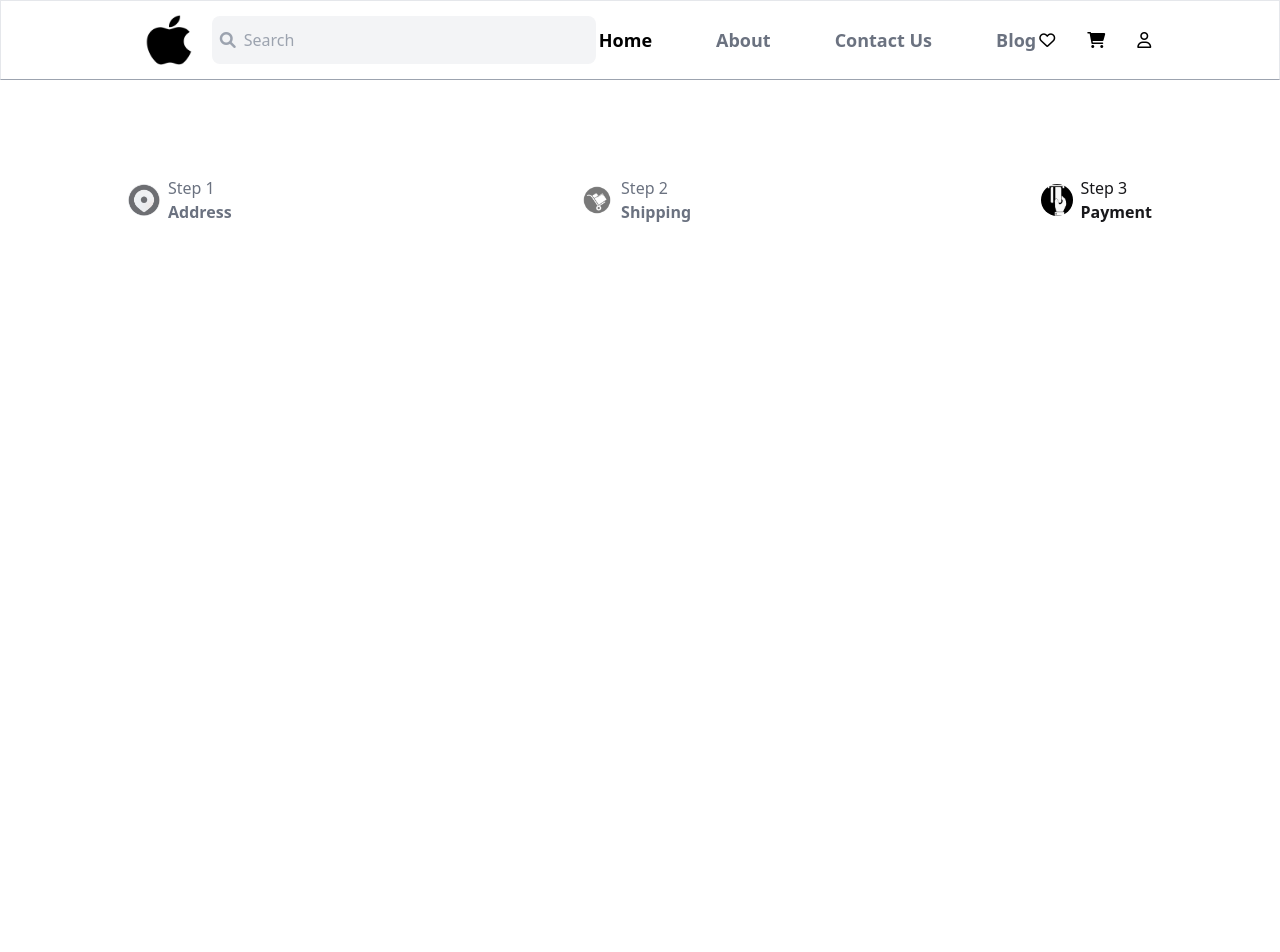
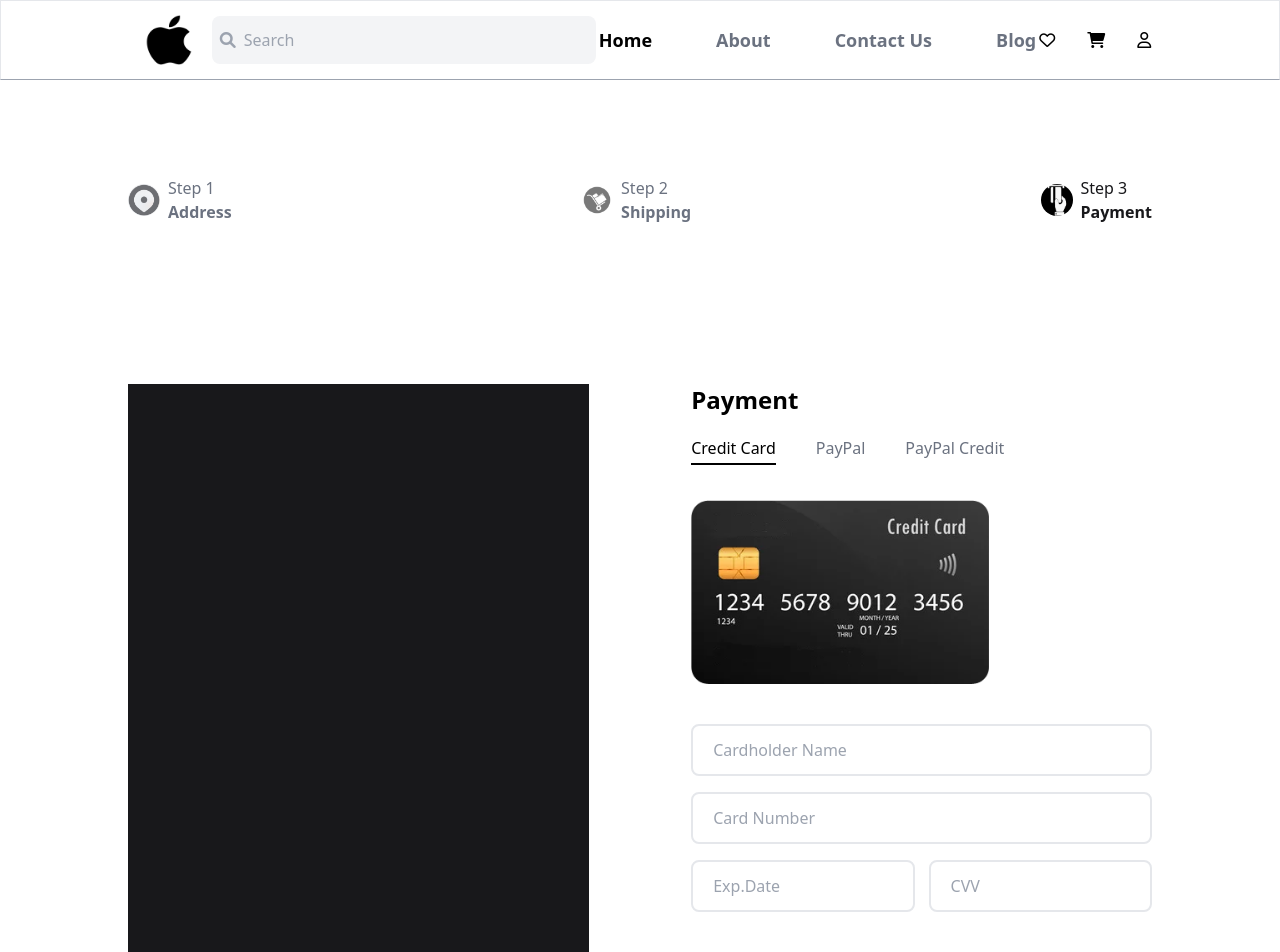
Before and after one commit to SudeevDivakar/Twospoon.ai-Frontend-Assignment, a React (Vite) app: page / in a window 1280 px wide. Shown: the top 952 px of the page. Before the commit the page ends 800 px from the top, so only its background shows below. Built offline with nearby package versions, Linux system fonts and the light colour scheme.

Commit message:
Finish Right Side Of Main Page

```diff
--- a/src/App.jsx
+++ b/src/App.jsx
@@ -1,11 +1,13 @@
 import Navbar from "./components/Navbar";
 import StepsSection from "./components/StepsSection";
+import MainContent from "./components/MainContent";
 
 export default function App() {
   return (
     <>
       <Navbar />
       <StepsSection />
+      <MainContent />
     </>
   );
 }
--- a/src/components/MainContent.jsx
+++ b/src/components/MainContent.jsx
@@ -24,13 +24,11 @@
           <input
             type="text"
             placeholder="Cardholder Name"
-            // className="rounded-lg px-3 pl-8 w-96 py-3 text bg-gray-100"
             className="rounded-lg border-2 pl-5 w-full py-3 mt-10"
           />
           <input
             type="text"
             placeholder="Card Number"
-            // className="rounded-lg px-3 pl-8 w-96 py-3 text bg-gray-100"
             className="rounded-lg border-2 pl-5 w-full py-3 mt-4"
           />
           <div className="flex justify-between">
--- /dev/null
+++ b/src/components/cssfiles/MainContent.css
@@ -0,0 +1,32 @@
+.main-section-height {
+  height: 50rem;
+}
+
+.perfect-width {
+  width: 45%;
+}
+
+.perfect-height {
+  height: 90%;
+}
+
+.bottom-transition-border {
+  transition: border-bottom-color 0.3s ease;
+}
+
+.bottom-transition-border:hover {
+  color: black;
+  border-bottom: 2px solid black;
+}
+
+.card-width {
+  width: 18.6rem;
+}
+
+.perfect-width-form {
+  width: 48.5%;
+}
+
+.bg-transition {
+  transition: background-color 0.4s ease;
+}
```
Also changed, not shown: public/creditcard.png (added).
